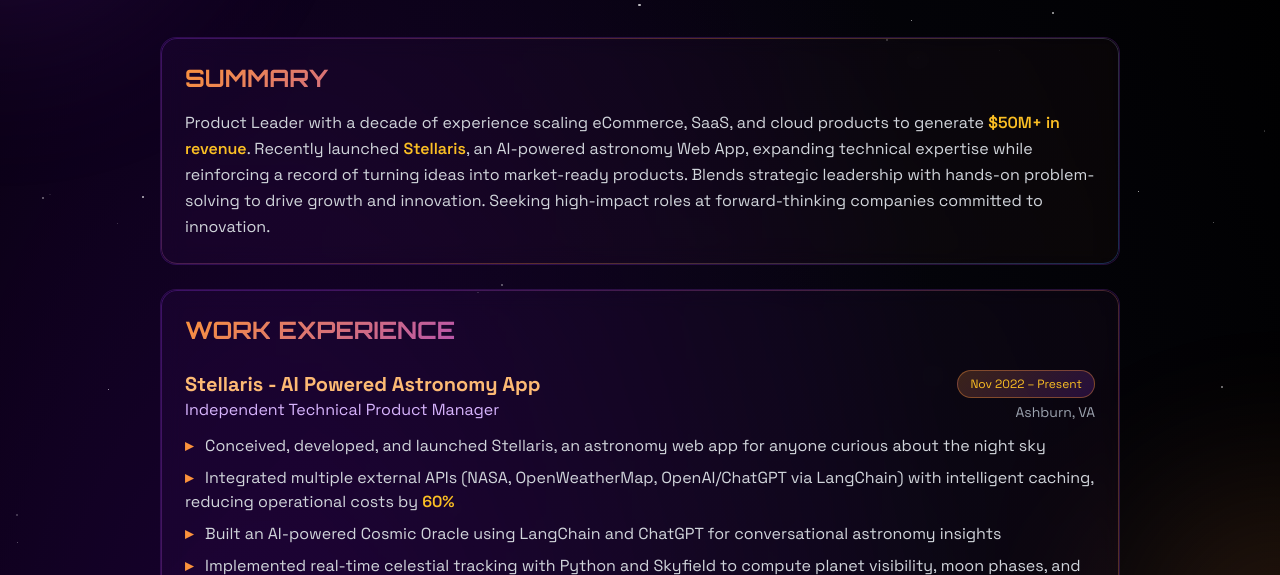
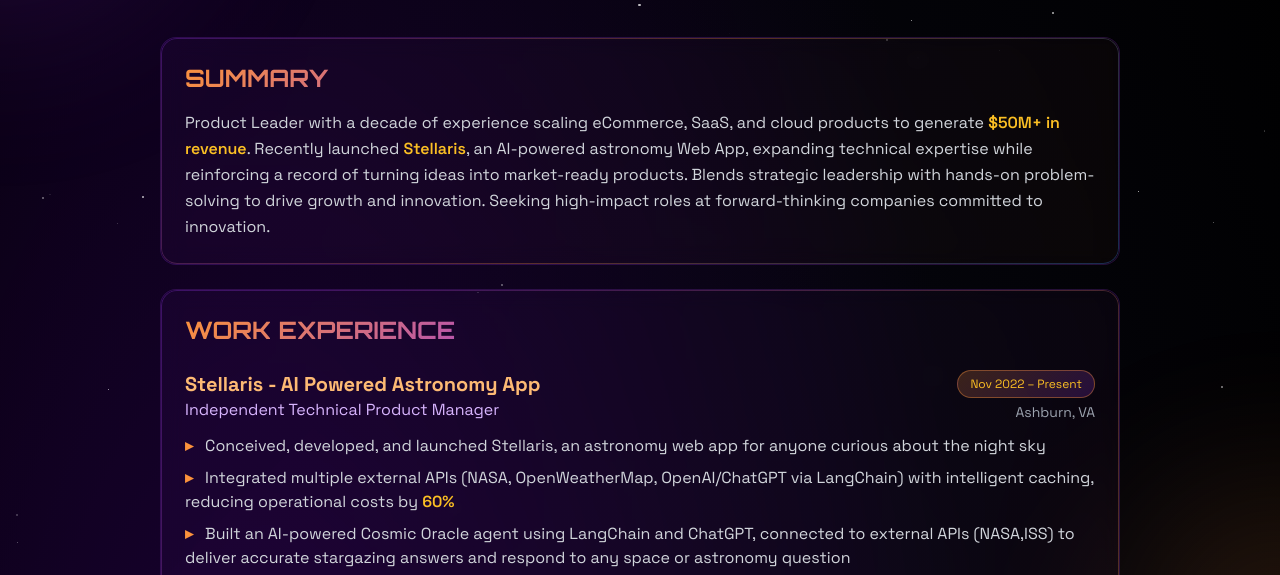
Before and after one commit to ouardaw/Web-Pages, a plain HTML site: page docs/index.html in a window 1280 px wide. Shown: the part 167-742 px from the top of the page. Drawn offline with nearby package versions, Linux system fonts and the light colour scheme.

Commit message:
Enhance Cosmic Oracle description in index.html
Updated the description of the AI-powered Cosmic Oracle to include connections to external APIs and its capabilities.

```diff
--- a/docs/index.html
+++ b/docs/index.html
@@ -211,7 +211,7 @@
                 <ul class="text-gray-300 space-y-2 mt-3">
                     <li>Conceived, developed, and launched Stellaris, an astronomy web app for anyone curious about the night sky</li>
                     <li>Integrated multiple external APIs (NASA, OpenWeatherMap, OpenAI/ChatGPT via LangChain) with intelligent caching, reducing operational costs by <span class="highlight">60%</span></li>
-                    <li>Built an AI-powered Cosmic Oracle using LangChain and ChatGPT for conversational astronomy insights</li>
+                    <li>Built an AI-powered Cosmic Oracle agent using LangChain and ChatGPT, connected to external APIs (NASA,ISS) to deliver accurate stargazing answers and respond to any space or astronomy question</li>
                     <li>Implemented real-time celestial tracking with Python and Skyfield to compute planet visibility, moon phases, and ISS position, achieving response times <span class="highlight">under 3 seconds</span></li>
                     <li>Achieved <span class="highlight">99.5% uptime</span> through performance optimization and reliable Streamlit Cloud deployment</li>
                     <li>Worked on multiple self-funded AI projects, with Stellaris being the first successfully launched product</li>
```
